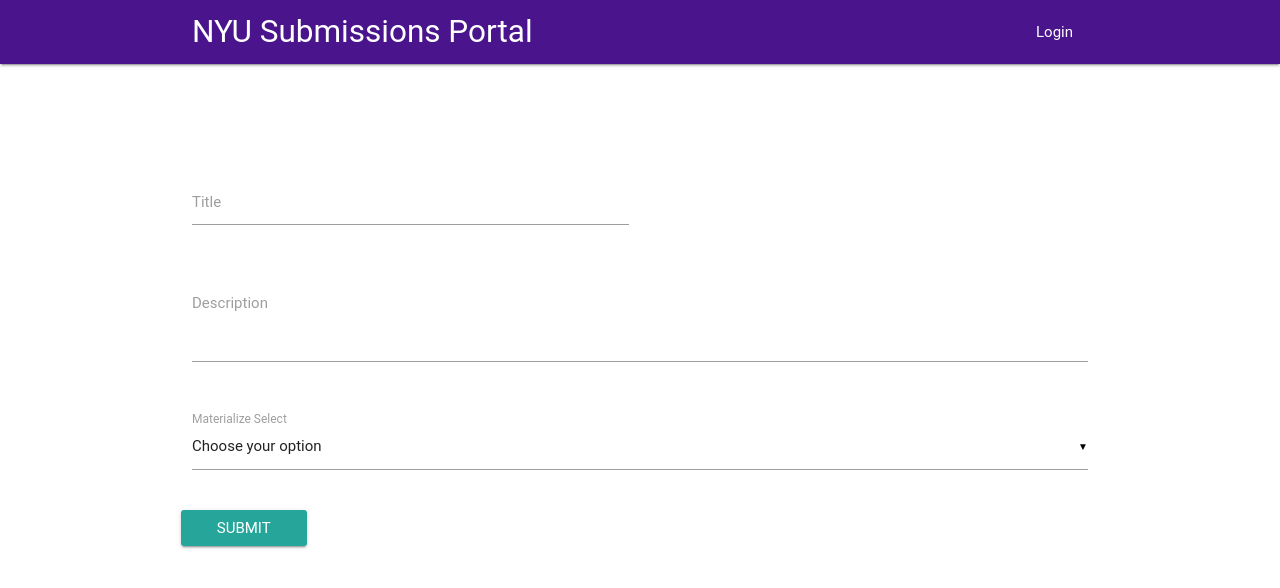
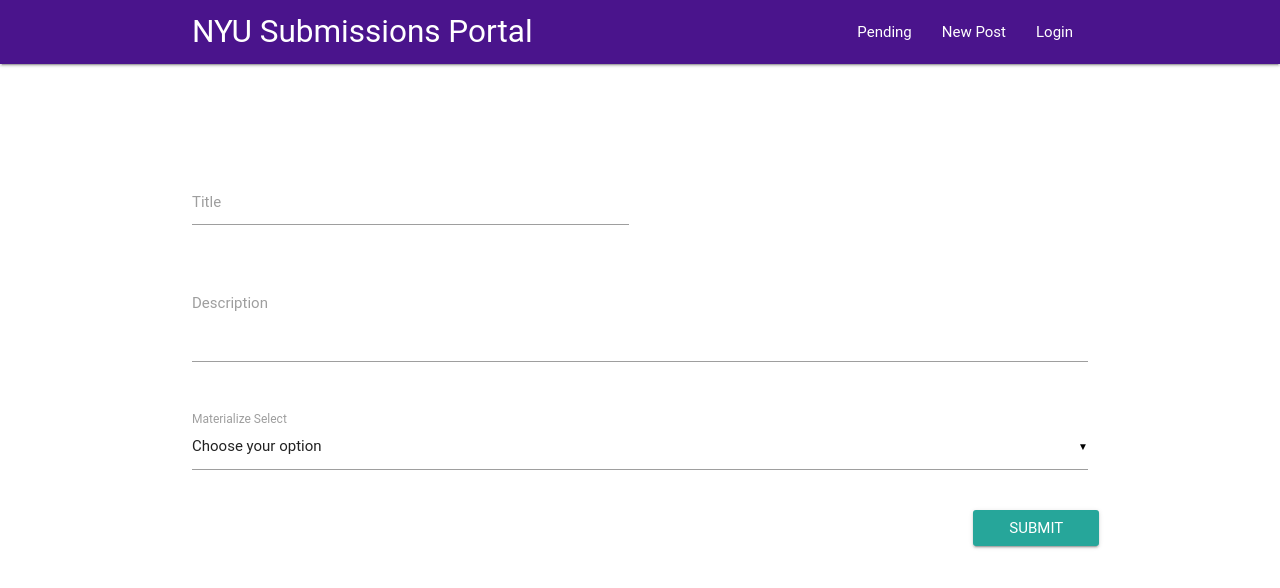
Before and after one commit to ziros94/nyuportal, a Flask app: page /newpost in a window 1280 px wide. Shown: the top 588 px of the page. Run offline with Flask 2, Linux system fonts and the light colour scheme; data that the repository does not hold is empty; some libraries are stand-ins or nearby versions; some web fonts are replaced.

Commit message:
can submit new post

```diff
--- a/app/templates/layout.html
+++ b/app/templates/layout.html
@@ -10,10 +10,14 @@
 		<nav class="purple darken-4" role="navigation">
             <div class="nav-wrapper container"><a id="logo-container" href="/" class="brand-logo">NYU Submissions Portal</a>
                 <ul class="right hide-on-med-and-down">
+                    <li><a href="/pending">Pending</a></li>
+                    <li><a href="/newpost">New Post</a></li>
                     <li><a href="/login">Login</a></li>
                 </ul>
 
                 <ul id="nav-mobile" class="side-nav">
+                    <li><a href="/pending">Pending</a></li>
+                    <li><a href="/newpost">New Post</a></li>
                     <li><a href="/login">Login</a></li>
                 </ul>
                 <a href="#" data-activates="nav-mobile" class="button-collapse"><i class="material-icons">menu</i></a>
--- a/app/templates/newpost.html
+++ b/app/templates/newpost.html
@@ -35,7 +35,7 @@
                   </div>
                 </div>
                 <div class="row">
-                    {{ form.submit(type="submit", class="btn waves-effect waves-light", value="Submit") }}
+                    {{ form.submit(type="submit", class="btn waves-effect waves-light right", value="Submit") }}
                 </div>
             </form>
           </div>
--- a/app/views.py
+++ b/app/views.py
@@ -1,7 +1,7 @@
 from flask import render_template, Blueprint, request, redirect, url_for
 from .models import User, Post, Tag, Comment, Category, StatusUpdate
 from .forms import signinForm, newPostForm
-
+from app import db
 nyu = Blueprint("nyu", __name__)
 
 
@@ -33,10 +33,18 @@
     form = newPostForm(request.form)
     categories = Category.query.all()
     if form.validate_on_submit():
-        print request.form
+        rForm = request.form
         title = form.title.data
         description = form.description.data
-        #add new post here
+        category = Category(rForm["category"])
+
+        post = Post(title, description)
+        post.category = category
+
+        db.session.add(post)
+        db.session.commit()
+
+        return redirect('/pending')
     return render_template('newpost.html', form=form, categories=categories)
 
 @nyu.route('/post/<id>')
```
